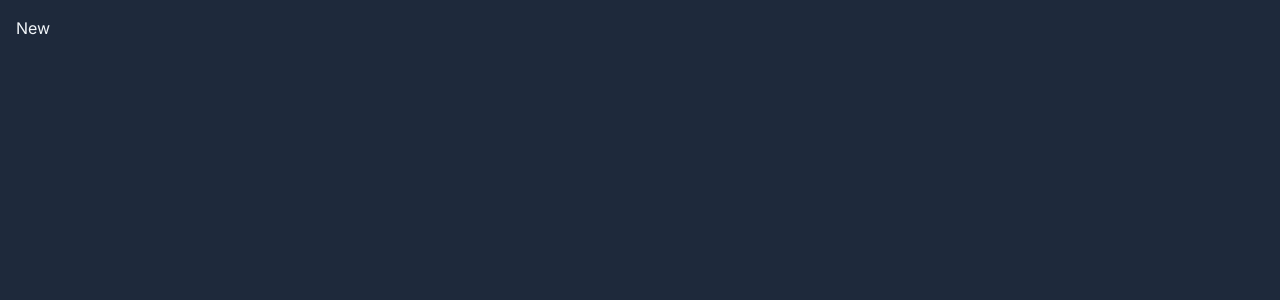
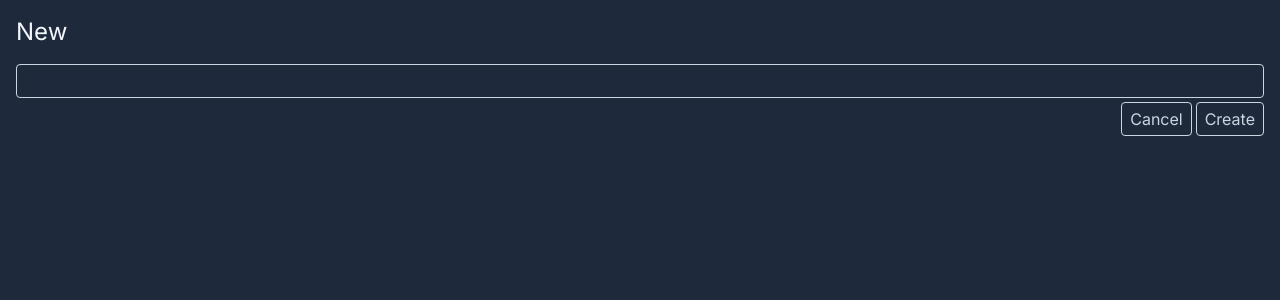
Before and after one commit to awebfactory/todo-tw-sqlite, a Next.js app: page /new in a window 1280 px wide. Shown: the top 300 px of the page. Built offline with nearby package versions, Linux system fonts and the light colour scheme.

Commit message:
build(new page): scaffold New page

```diff
--- a/src/app/new/page.tsx
+++ b/src/app/new/page.tsx
@@ -1,5 +1,33 @@
 import Image from "next/image"
+import Link from "next/link"
 
 export default function Page() {
-  return <div>New</div>
+  return (
+    <>
+      <header className="flex justify-between items-center mb-4">
+        <h1 className="text-2xl">New</h1>
+      </header>
+      <form className="flex gap-2 flex-col">
+        <input
+          type="text"
+          name="title"
+          className="border border-slate-300 bg-transparent rounded px-2 py-1 outline-none focus-within:border-slate-100"
+        />
+      </form>
+      <div className="flex gap-1 justify-end">
+        <Link
+          href=".."
+          className="border border-slate-300 text-slate-300 mt-1 px-2 py-1 rounded hover:bg-slate-700 focus-within:bg-slate-700 outline-none"
+        >
+          Cancel
+        </Link>
+        <button
+          type="submit"
+          className="border border-slate-300 text-slate-300 mt-1 px-2 py-1 rounded hover:bg-slate-700 focus-within:bg-slate-700 outline-none"
+        >
+          Create
+        </button>
+      </div>
+    </>
+  )
 }
```
